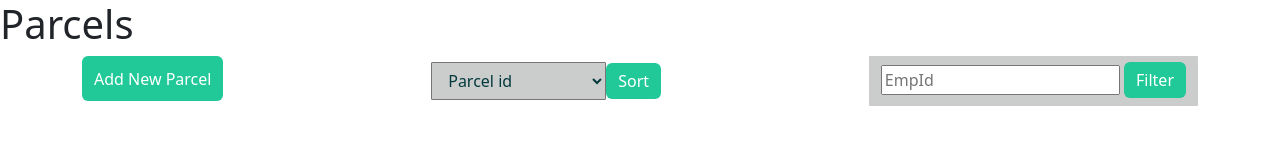
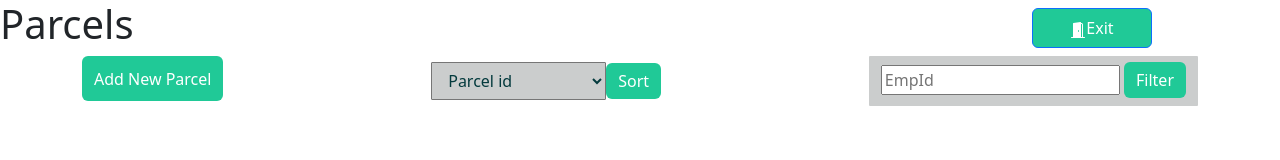
Before and after one commit to LayZ4ever/TeamProject, a website: page Moderator/ParcelList.html in a window 1280 px wide. Drawn offline with Linux system fonts and the light colour scheme; no server answers.

Commit message:
added exit button in parcelList

```diff
--- a/Moderator/ParcelList.html
+++ b/Moderator/ParcelList.html
@@ -11,7 +11,14 @@
 </head>
 
 <body>
-    <h1 style="font-size: 2.5rem;">Parcels</h1>
+    <div class="head-row" style="display: flex; justify-content: space-between; width: 90%; align-items: center;">
+        <h1 style="font-size: 2.5rem;">Parcels</h1>
+        <button class="btn btn-primary pull-right" id="logoutButton" type="button" onclick="exitParcels()"
+        style="background: var(--bs-teal);width: 120px; height: 40px;"><svg xmlns="http://www.w3.org/2000/svg" width="1em"
+        height="1em" fill="currentColor" viewBox="0 0 16 16" class="bi bi-door-open-fill">
+        <path d="M1.5 15a.5.5 0 0 0 0 1h13a.5.5 0 0 0 0-1H13V2.5A1.5 1.5 0 0 0 11.5 1H11V.5a.5.5 0 0 0-.57-.495l-7 1A.5.5 0 0 0 3 1.5V15zM11 2h.5a.5.5 0 0 1 .5.5V15h-1zm-2.5 8c-.276 0-.5-.448-.5-1s.224-1 .5-1 .5.448.5 1-.224 1-.5 1"></path>
+         </svg>Exit</button>
+    </div>
     <div class="container" style="display: flex;justify-content: space-between;"><button type="button" id="openBtn"
             style="color: var(--bs-body-bg);background: #20c997;border-radius:6px; margin-bottom:5px;border-style: none;padding-right: 12px;padding-left: 12px;">
             <a href="/parcel.html" style="color: inherit; text-decoration: inherit;">Add New Parcel</a></button>
--- a/Moderator/ParcelList.js
+++ b/Moderator/ParcelList.js
@@ -115,6 +115,10 @@ function deleteParcel(parcelId) {
             alert('An error occurred while deleting the parcel.');
         });
 }
+
+function exitParcels() {
+    window.location.href = "Moderator.html";
+  }
 //----------------------------------------------------------------------------
 function loadCityList() {
     const cityListElement = document.getElementById('cityList');
```
